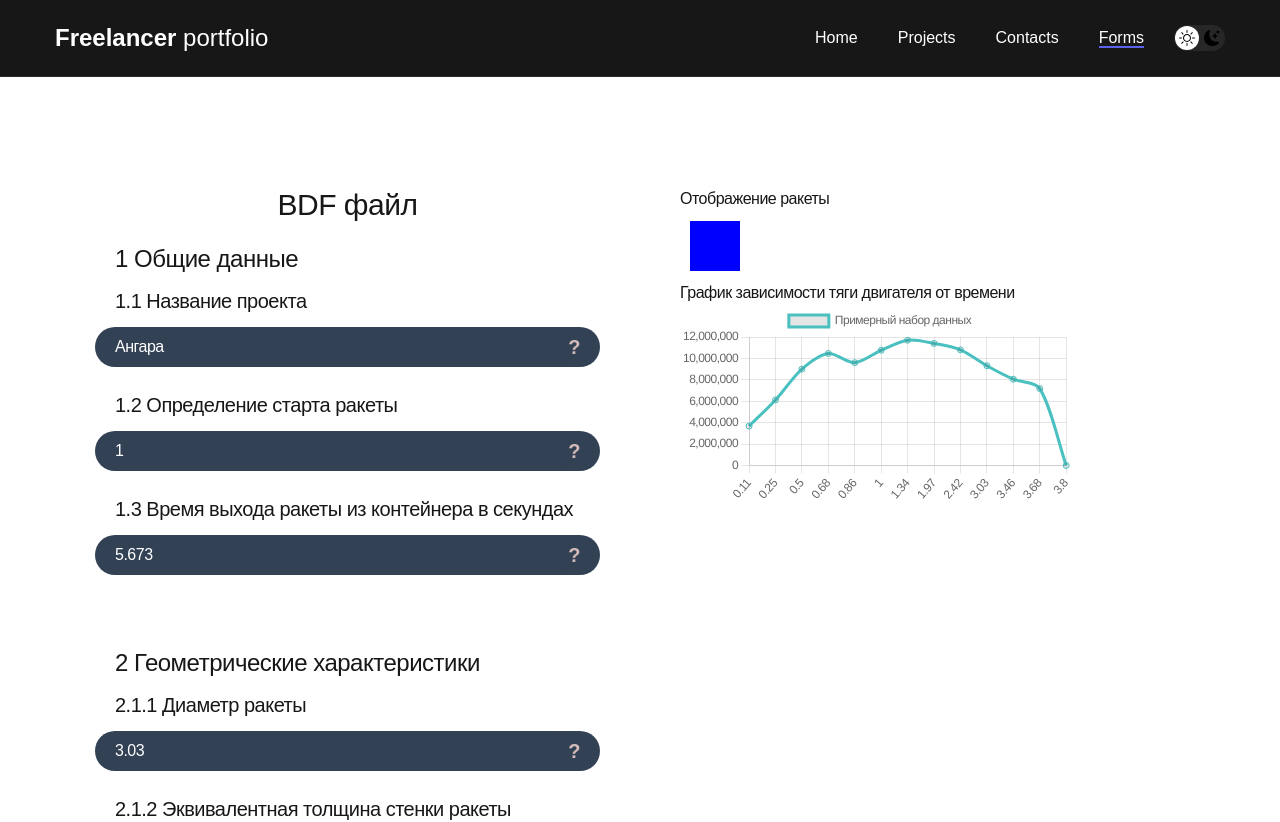
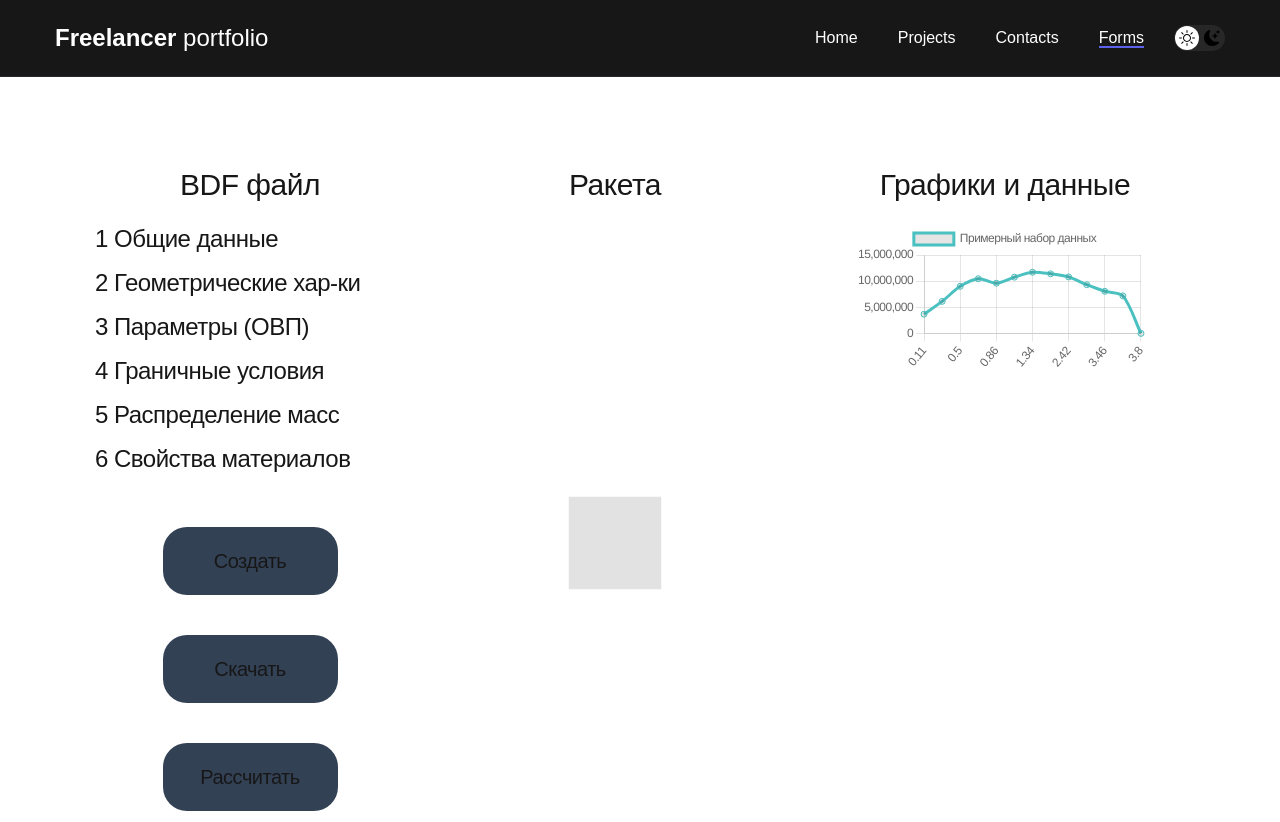
Before and after one commit to Kotenok-Gav/Strength, a React (Create React App) app in the folder frontend/: page /forms in a window 1280 px wide. Shown: the top 822 px of the page. Built offline with nearby package versions, Linux system fonts and the light colour scheme.

Commit message:
Выпадающее меню

```diff
--- a/frontend/package.json
+++ b/frontend/package.json
@@ -4,6 +4,9 @@
   "private": true,
   "dependencies": {
     "@heroicons/react": "^2.0.18",
+    "@react-three/drei": "^9.80.1",
+    "@react-three/fiber": "^8.13.6",
+    "@react-three/postprocessing": "^2.15.0",
     "@testing-library/jest-dom": "^5.16.5",
     "@testing-library/react": "^13.4.0",
     "@testing-library/user-event": "^13.5.0",
@@ -14,6 +17,7 @@
     "react-dom": "^18.2.0",
     "react-router-dom": "^6.4.3",
     "react-scripts": "5.0.1",
+    "three": "^0.154.0",
     "web-vitals": "^2.1.4"
   },
   "scripts": {
--- a/frontend/src/components/forms/createRocket/createRocket.js
+++ /dev/null
@@ -1,25 +0,0 @@
-// Создание графической ракеты
-
-const Cube = () => {
-    return (
-        <div
-            style={{
-            width: '50px',
-            height: '50px',
-            backgroundColor: 'blue',
-            margin: '10px',
-            }}
-        />
-    );
-};
-
-
-const renderCubes = (start_rocket) => {
-    const cubes = [];
-    for (let i = 0; i < start_rocket; i++) {
-        cubes.push(<Cube key={i} />);
-    }
-    return cubes;
-};
-
-export default renderCubes;
--- a/frontend/src/pages/Forms.js
+++ b/frontend/src/pages/Forms.js
@@ -1,8 +1,10 @@
 import {useState} from "react";
 import axios from "axios";
 import InputField from "../components/forms/Input_forms/input_forms";
-import renderCubes from "../components/forms/createRocket/createRocket";
+//import BoxGeometry from "../components/forms/createRocket/createRocket";
 import Graph from '../components/forms/graphTimeTyga/GraphTimeTyga';
+import { Canvas } from '@react-three/fiber';
+
 
 
 const Forms = () => {
@@ -91,149 +93,24 @@ const Forms = () => {
   const [plotnost2, setplotnost2] = useState(2000);
 
 
-  // Отправка данных на бэк POST запросом
-  const addBdfHandler = () => {
-    const postBdf = async () => {
-      const postBdfdata = {
-        // 1 ------------
-        text: text,
-        start_rocket: start_rocket,
-        t: t,
-
-        // 2 ------------
-        d0: d0,
-        tol_R: tol_R,
-        L: L,
-        d0_Kon: d0_Kon,
-        tol_Kon: tol_Kon,
-        L_Kon: L_Kon,
-
-        // 3 ------------
-        kolichestvo_amort: kolichestvo_amort,
-        zhestkost_amort: zhestkost_amort,
-        X1: X1,
-        X2: X2,
-        X3: X3,
-        X4: X4,
-        X5: X5,
-
-        // 4 ------------
-        V_sredy: V_sredy,
-        t_p1: t_p1,
-        P1: P1,
-        t_p2: t_p2,
-        P2: P2,
-        t_p3: t_p3,
-        P3: P3,
-        t_p4: t_p4,
-        P4: P4,
-        t_p5: t_p5,
-        P5: P5,
-        t_p6: t_p6,
-        P6: P6,
-        t_p7: t_p7,
-        P7: P7,
-        t_p8: t_p8,
-        P8: P8,
-        t_p9: t_p9,
-        P9: P9,
-        t_p10: t_p10,
-        P10: P10,
-        t_p11: t_p11,
-        P11: P11,
-        t_p12: t_p12,
-        P12: P12,
-        t_p13: t_p13,
-        P13: P13,
-
-        // 5 ------------
-        m: m,
-        m_gch: m_gch,
-        X_gch: X_gch,
-        m_cy: m_cy,
-        X_cy: X_cy,
-        m_dy_1: m_dy_1,
-        X_dy_1: X_dy_1,
-        mo_1: mo_1,
-        Lo_1: Lo_1,
-        Xo_1: Xo_1,
-        mg_1: mg_1,
-        Lg_1: Lg_1,
-        Xg_1: Xg_1,
-        L_kon_zakr_1: L_kon_zakr_1,
-        tip_zakr_1: tip_zakr_1,
-        L_kon_zakr_2: L_kon_zakr_2,
-        tip_zakr_2: tip_zakr_2,
-        L_kon_zakr_3: L_kon_zakr_3,
-        tip_zakr_3: tip_zakr_3,
-        L_kon_zakr_4: L_kon_zakr_4,
-        tip_zakr_4: tip_zakr_4,
-        L_kon_zakr_5: L_kon_zakr_5,
-        tip_zakr_5: tip_zakr_5,
-
-        // 6 ------------
-        modul_unga1: modul_unga1,
-        koeff_puass1: koeff_puass1,
-        modul_unga2: modul_unga2,
-        koeff_puass2: koeff_puass2,
-        plotnost2: plotnost2,
-      };
-
-      axios.post("http://127.0.0.1:8000/bdf/", postBdfdata);
-    };
-    postBdf();
-  };
-
-
-  // Скачивание BDF
-  const handleDownload = async () => {
-    try {
-      const response = await axios.get("http://127.0.0.1:8000/download/", {
-        responseType: "blob", // Указываем, что ожидаем получить blob-объект в ответе
-      });
-
-      // Создаем ссылку для скачивания файла
-      const url = window.URL.createObjectURL(new Blob([response.data]));
-
-      // Создаем временную ссылку и автоматически запускаем скачивание
-      const link = document.createElement("a");
-      link.href = url;
-      link.setAttribute("download", "1.bdf");
-      document.body.appendChild(link);
-      link.click();
-      document.body.removeChild(link);
-    } catch (error) {
-      console.error("Ошибка при скачивании файла:", error);
+  // Форма ввода
+  function DropdownForm({ title, isOpen, toggleForm, content }) {
+    return (
+      <div>
+        <button onClick={toggleForm}>
+          <p className="pb-3 pl-5 text-left text-2xl">{title}</p>
+        </button>
+        {isOpen && (
+          <form>
+            {content}
+          </form>
+        )}
+      </div>
+    );
   }
-  };
-
-
-  // Запуск на расчет
-  const run_msc_nastran = () => {
-    axios.get('http://localhost:8000/run_msc_nastran/')
-  }
-
-  // Создание графической ракеты
-  const cubes = renderCubes(start_rocket);
-
-
-  // График тяги от времени
-  const dataX = [t_p1, t_p2, t_p3, t_p4, t_p5, t_p6, t_p7, t_p8, t_p9, t_p10, t_p11, t_p12, t_p13];
-  const dataY = [P1, P2, P3, P4, P5, P6, P7, P8, P9, P10, P11, P12, P13];
-
-  const graph = <Graph dataX={dataX} dataY={dataY}  />;
-
-
-
-  return (
-    <div className="section">
-      <div className="container">
-        <div className="two-window">
-          <div className="w-1/2 p-10">
-            <h1 className="text-3xl text-center pb-5">BDF файл</h1>
-
-  {/* 1 ------------------------------------------------------------------ */}
-            <p className="pb-3 pl-5 text-2xl">1 Общие данные</p>
+  const formInitialStates = [
+    { title: '1 Общие данные', content: <p>
+      <form>
 
         {/* 1.1 */}
         <InputField
@@ -265,8 +142,10 @@ const Forms = () => {
         <br></br>
         <br></br>
 
-  {/* 2 ------------------------------------------------------------------ */}
-            <p className="pb-3 pl-5 text-2xl">2 Геометрические характеристики</p>
+      </form>
+    </p> },
+    { title: '2 Геометрические хар-ки', content: <p>
+      <form>
 
         {/* 2.1.1 */}
         <InputField
@@ -326,8 +205,10 @@ const Forms = () => {
         <br></br>
         <br></br>
 
-  {/* 3 ------------------------------------------------------------------ */}
-            <p className="pb-3 pl-5 text-2xl">3 Геометрические характеристики</p>
+      </form>
+    </p> },
+    { title: '3 Параметры (ОВП)', content: <p>
+      <form>
 
         {/* 3.1 */}
         <InputField
@@ -395,8 +276,10 @@ const Forms = () => {
         <br></br>
         <br></br>
 
-  {/* 4 ------------------------------------------------------------------ */}
-            <p className="pb-3 pl-5 text-2xl">4 Граничные и начальные условия</p>
+      </form>
+    </p> },
+    { title: '4 Граничные условия', content: <p>
+      <form>
 
         {/* 4.1 */}
         <InputField
@@ -621,8 +504,10 @@ const Forms = () => {
         <br></br>
         <br></br>
 
-  {/* 5 ------------------------------------------------------------------ */}
-            <p className="pb-3 pl-5 text-2xl">5 Распределение масс конструкции</p>
+      </form>
+    </p> },
+    { title: '5 Распределение масс', content: <p>
+      <form>
 
         <InputField
           label="5.1 Стартовая масса ракеты"
@@ -819,8 +704,11 @@ const Forms = () => {
         <br></br>
         <br></br>
 
-  {/* 6 ------------------------------------------------------------------ */}
-            <p className="pb-3 pl-5 text-2xl">6 Свойства конструкционных материалов</p>
+      </form>
+    </p> },
+    { title: '6 Свойства материалов', content: <p>
+      <form>
+
         <p className="pb-3 pl-5 text-2xl">6.1 Ракета</p>
 
         <InputField
@@ -865,10 +753,175 @@ const Forms = () => {
           toolTipText="кг/м3 точностью до целых"
         />
 
-  {/* 7 кнопки------------------------------------------------------------ */}
+      </form>
+    </p> },
+  ];
+  const [formStates, setFormStates] = useState(formInitialStates.map(state => ({ isOpen: false, ...state })));
+  const toggleForm = (index) => {
+    const updatedFormStates = formStates.map((formState, i) => {
+      if (i === index) {
+        return { ...formState, isOpen: !formState.isOpen };
+      }
+      return { ...formState, isOpen: false };
+    });
+
+    setFormStates(updatedFormStates);
+  };
+
+
+  // Отправка данных на бэк POST запросом
+  const addBdfHandler = () => {
+    const postBdf = async () => {
+      const postBdfdata = {
+        // 1 ------------
+        text: text,
+        start_rocket: start_rocket,
+        t: t,
+
+        // 2 ------------
+        d0: d0,
+        tol_R: tol_R,
+        L: L,
+        d0_Kon: d0_Kon,
+        tol_Kon: tol_Kon,
+        L_Kon: L_Kon,
+
+        // 3 ------------
+        kolichestvo_amort: kolichestvo_amort,
+        zhestkost_amort: zhestkost_amort,
+        X1: X1,
+        X2: X2,
+        X3: X3,
+        X4: X4,
+        X5: X5,
+
+        // 4 ------------
+        V_sredy: V_sredy,
+        t_p1: t_p1,
+        P1: P1,
+        t_p2: t_p2,
+        P2: P2,
+        t_p3: t_p3,
+        P3: P3,
+        t_p4: t_p4,
+        P4: P4,
+        t_p5: t_p5,
+        P5: P5,
+        t_p6: t_p6,
+        P6: P6,
+        t_p7: t_p7,
+        P7: P7,
+        t_p8: t_p8,
+        P8: P8,
+        t_p9: t_p9,
+        P9: P9,
+        t_p10: t_p10,
+        P10: P10,
+        t_p11: t_p11,
+        P11: P11,
+        t_p12: t_p12,
+        P12: P12,
+        t_p13: t_p13,
+        P13: P13,
+
+        // 5 ------------
+        m: m,
+        m_gch: m_gch,
+        X_gch: X_gch,
+        m_cy: m_cy,
+        X_cy: X_cy,
+        m_dy_1: m_dy_1,
+        X_dy_1: X_dy_1,
+        mo_1: mo_1,
+        Lo_1: Lo_1,
+        Xo_1: Xo_1,
+        mg_1: mg_1,
+        Lg_1: Lg_1,
+        Xg_1: Xg_1,
+        L_kon_zakr_1: L_kon_zakr_1,
+        tip_zakr_1: tip_zakr_1,
+        L_kon_zakr_2: L_kon_zakr_2,
+        tip_zakr_2: tip_zakr_2,
+        L_kon_zakr_3: L_kon_zakr_3,
+        tip_zakr_3: tip_zakr_3,
+        L_kon_zakr_4: L_kon_zakr_4,
+        tip_zakr_4: tip_zakr_4,
+        L_kon_zakr_5: L_kon_zakr_5,
+        tip_zakr_5: tip_zakr_5,
+
+        // 6 ------------
+        modul_unga1: modul_unga1,
+        koeff_puass1: koeff_puass1,
+        modul_unga2: modul_unga2,
+        koeff_puass2: koeff_puass2,
+        plotnost2: plotnost2,
+      };
+
+      axios.post("http://127.0.0.1:8000/bdf/", postBdfdata);
+    };
+    postBdf();
+  };
+
+
+  // Скачивание BDF
+  const handleDownload = async () => {
+    try {
+      const response = await axios.get("http://127.0.0.1:8000/download/", {
+        responseType: "blob", // Указываем, что ожидаем получить blob-объект в ответе
+      });
+
+      // Создаем ссылку для скачивания файла
+      const url = window.URL.createObjectURL(new Blob([response.data]));
+
+      // Создаем временную ссылку и автоматически запускаем скачивание
+      const link = document.createElement("a");
+      link.href = url;
+      link.setAttribute("download", "1.bdf");
+      document.body.appendChild(link);
+      link.click();
+      document.body.removeChild(link);
+    } catch (error) {
+      console.error("Ошибка при скачивании файла:", error);
+    }
+  };
+
+
+  // Запуск на расчет
+  const run_msc_nastran = () => {
+    axios.get('http://localhost:8000/run_msc_nastran/')
+  }
+
+
+  // График тяги от времени
+  const dataX = [t_p1, t_p2, t_p3, t_p4, t_p5, t_p6, t_p7, t_p8, t_p9, t_p10, t_p11, t_p12, t_p13];
+  const dataY = [P1, P2, P3, P4, P5, P6, P7, P8, P9, P10, P11, P12, P13];
+
+  const graph = <Graph dataX={dataX} dataY={dataY}  />;
+
+
+  return (
+    <div className="section">
+      <div className="container">
+        <div className="tree-window">
+          <div className="one-window">
+            <h1 className="text-3xl text-center pb-5">BDF файл</h1>
+            <div>
+              {formStates.map((formState, index) => (
+                <DropdownForm
+                  key={index}
+                  title={formState.title}
+                  isOpen={formState.isOpen}
+                  toggleForm={() => toggleForm(index)}
+                  content={formState.content}
+                />
+              ))}
+            </div>
+
+  {/* Кнопки------------------------------------------------------------ */}
+            <div className="flex items-center flex-col ">
               <button
                 onClick={addBdfHandler}
-              className="p-5 rounded-3xl bg-slate-700  hover:bg-sky-700 text-xl mx-60 mt-20"
+                className="p-5 rounded-3xl bg-slate-700 text-xl mt-10 w-1/2 hover:bg-sky-700"
               >
                 Создать
               </button>
@@ -876,7 +929,7 @@ const Forms = () => {
 
               <button
                 onClick={handleDownload}
-              className="p-5 rounded-3xl bg-slate-700  hover:bg-sky-700 text-xl mx-60 mt-20"
+                className="p-5 rounded-3xl bg-slate-700 text-xl mt-10 w-1/2 hover:bg-sky-700"
               >
                 Скачать
               </button>
@@ -884,22 +937,33 @@ const Forms = () => {
 
               <button
                 onClick={run_msc_nastran}
-              className="p-5 rounded-3xl bg-slate-700  hover:bg-sky-700 text-xl mx-60 mt-20"
+                className="p-5 rounded-3xl bg-slate-700 text-xl mt-10 w-1/2 hover:bg-sky-700"
               >
                 Рассчитать
               </button>
+            </div>
 
 
 
           </div>
-          <div className="w-1/2 p-10">
+          <div className="one-window">
             <div className="fixed">
               <div>
-                <h1>Отображение ракеты</h1>
-                {cubes}
+                <h1 className="text-3xl text-center pb-5">Ракета</h1>
+                <div className="rocket-three-D">
+                  <Canvas>
+                    <mesh>
+                      <boxGeometry args={[1, 1, 1]}/>
+                    </mesh>
+                  </Canvas>
                 </div>
+              </div>
+            </div>
+          </div>
+          <div className="one-window">
+            <div className="fixed">
+              <h1 className="text-3xl text-center pb-5">Графики и данные</h1>
               <div>
-                <h1>График зависимости тяги двигателя от времени</h1>
                 {graph}
               </div>
             </div>
--- a/frontend/src/styles/main.css
+++ b/frontend/src/styles/main.css
@@ -80,18 +80,27 @@ body {
 }
 
 
-.two-window {
+.tree-window {
 	display: flex;
 	justify-content: space-around;
+}
+
+
+.one-window {
+	width: 33.333333%;
+	padding: 20px;
 }
 
 
 /* Фиксируем правую часть экрана от скрола */
 .fixed {
 	flex: 0 0 auto;
-	width: 400px; /* Ширина фиксированной правой части */
-	/* Добавьте стили для фиксированной части */
   }
+
+
+.rocket-three-D {
+	height: 80vh;
+}
 
 .none {
 	display: none !important;
```
Lines whose indentation alone changed are shown as unchanged.
